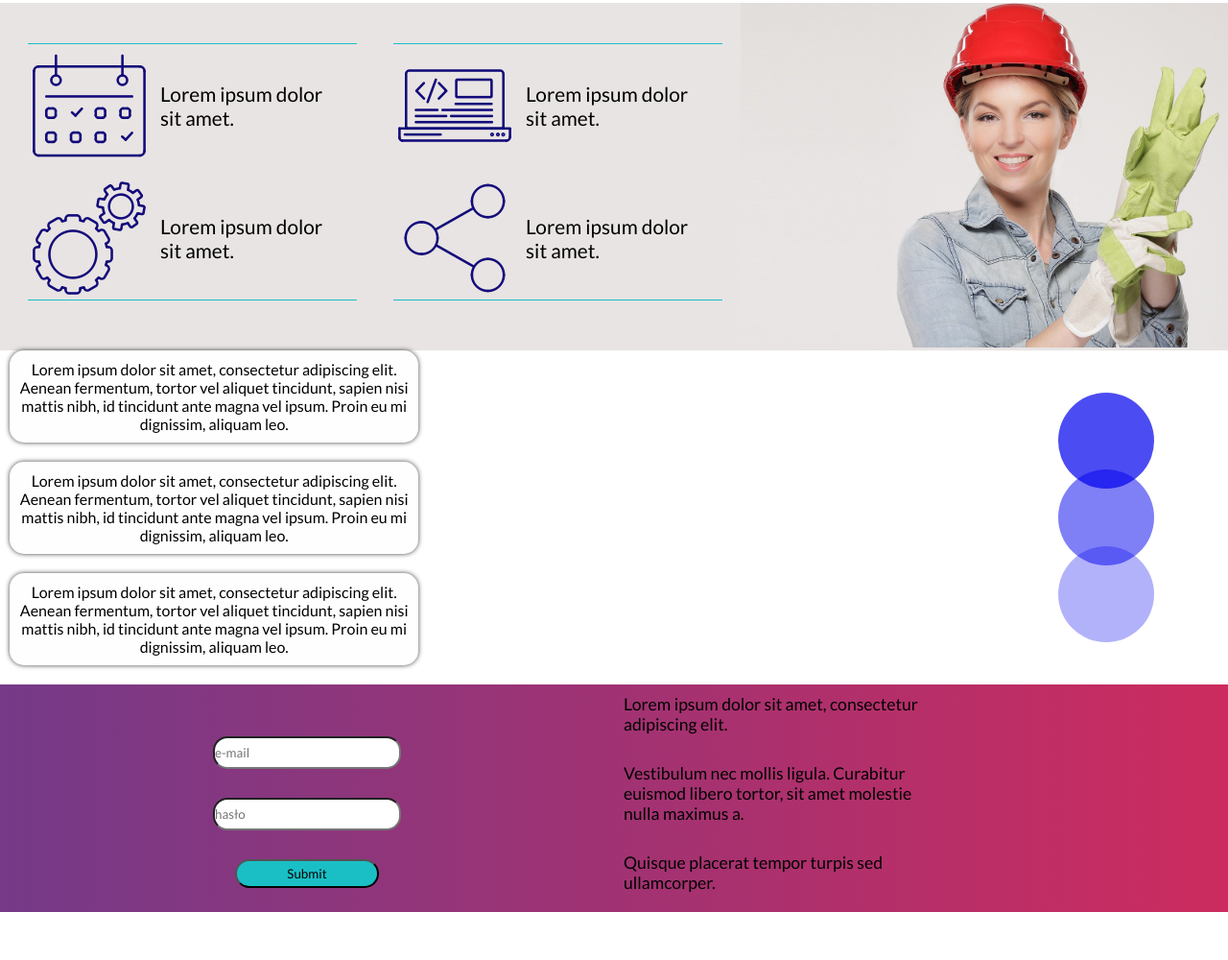
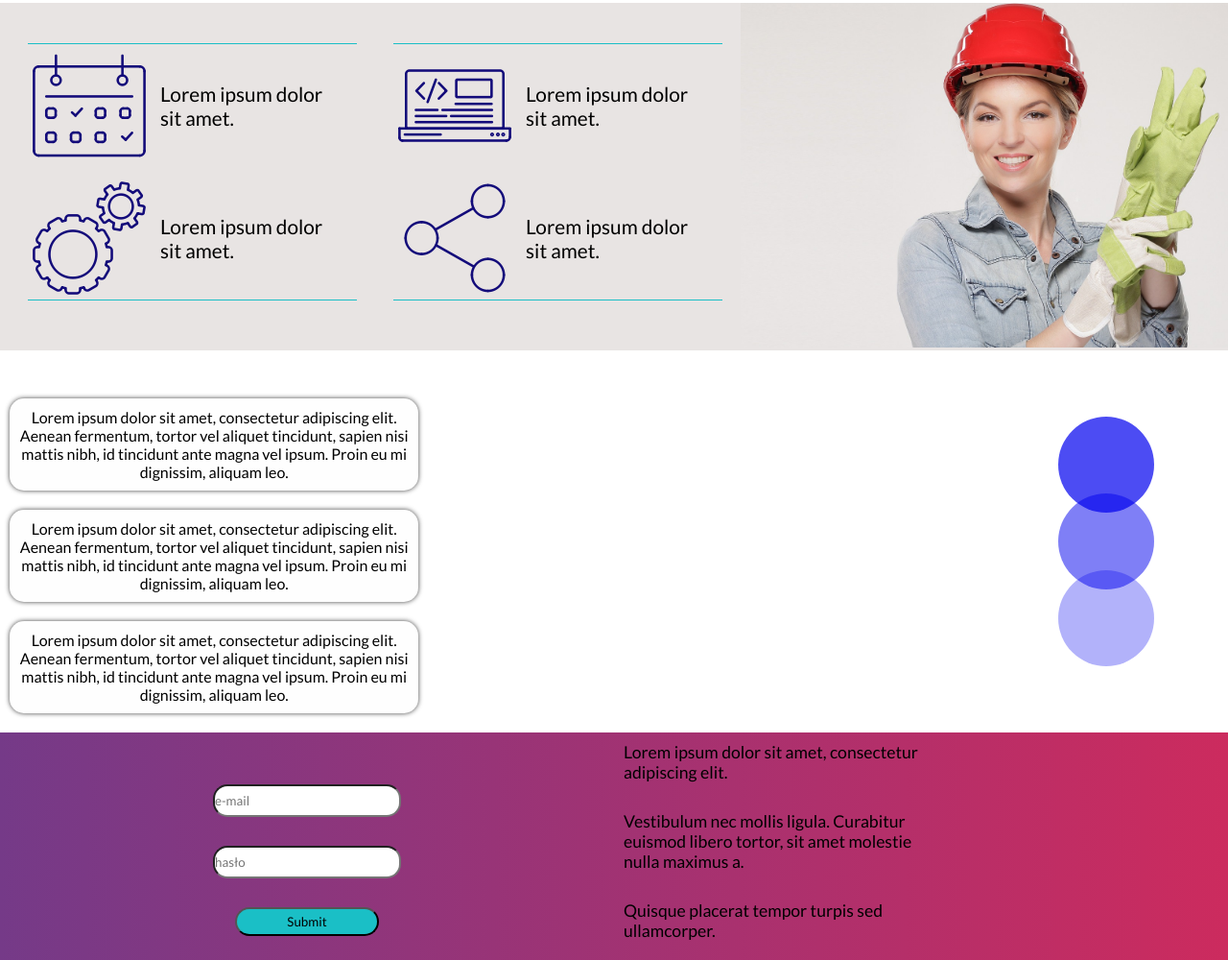
Before and after one commit to szymonfech/onepage, a plain HTML site: page index.html in a window 1280 px wide. Shown: the part 797-1797 px from the top of the page at 96% size. Before the commit the page ends 1747 px from the top, so only its background shows below. Drawn offline with Linux system fonts and the light colour scheme.

Commit message:
margin top in ability section

```diff
--- a/style.css
+++ b/style.css
@@ -134,7 +134,8 @@ main {
     flex-direction: column;
     justify-content: space-around;
     align-items: center;
-    margin-left: 10px
+    margin-left: 10px;
+    margin-top: 50px;
 }
 
 .ability section:first-child div {
```
